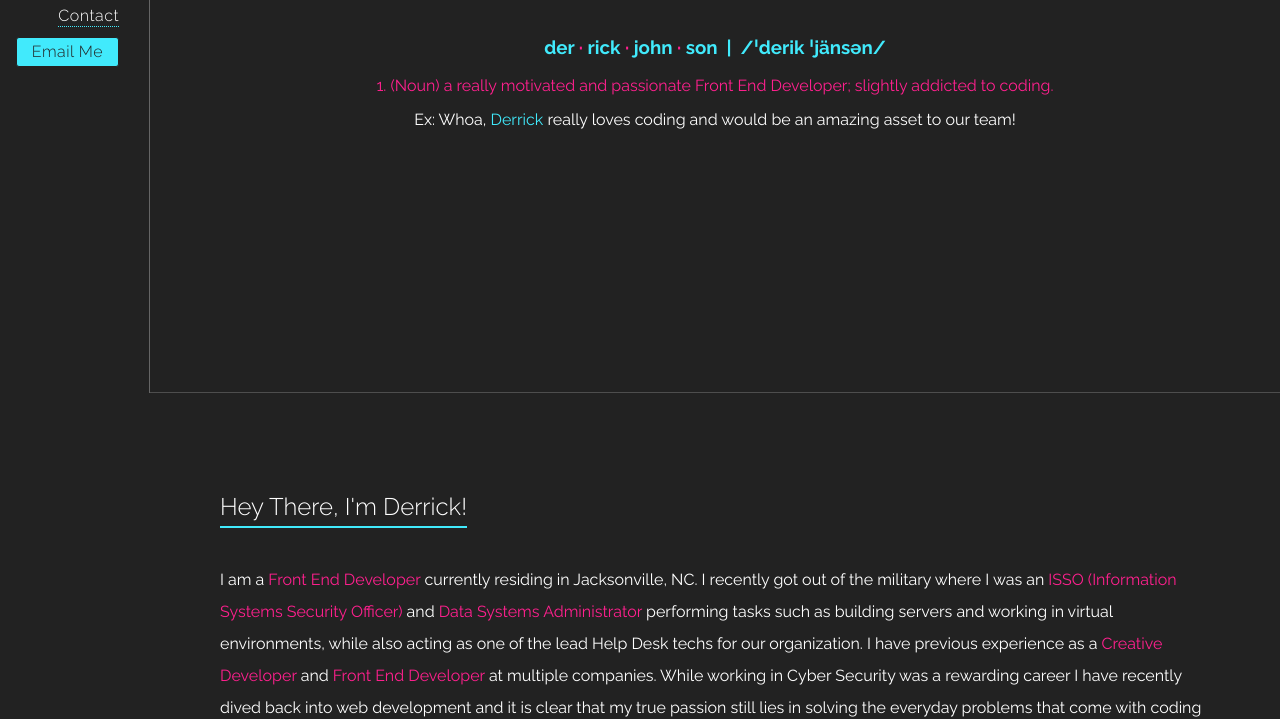
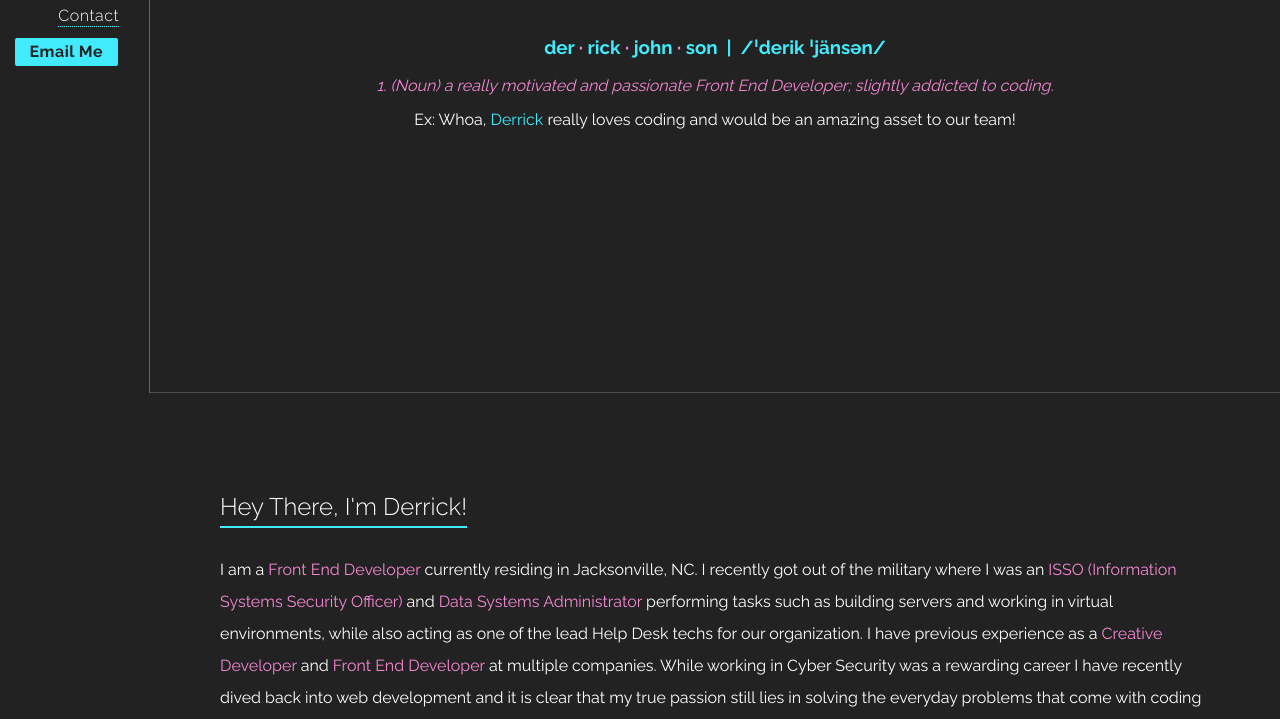
Before and after one commit to dj51234/portfolio-final, a website: page app/index.html in a window 1280 px wide. Shown: the part 407-1126 px from the top of the page. Drawn offline with nearby package versions, Linux system fonts and the light colour scheme.

Commit message:
another color scheme change

```diff
--- a/app/index.html
+++ b/app/index.html
@@ -23,7 +23,7 @@
             <ul class="header__nav">
               <li><a class="header__nav-link" href="#bio">Bio</a></li>
               <li><a class="header__nav-link" href="#portfolio">Portfolio</a></li>
-              <li><a target="_blank" class="header__nav-link"href="assets/images/resume-djohnson-min.pdf" download>Resume</a></li>
+              <li><a target="_blank" class="header__nav-link"href="./dest/images/resume.pdf" download>Resume</a></li>
               <li><a class="header__nav-link" href="#social">Contact</a></li>
               <li><a class="header__nav-link header__nav-link--email" href="mailto:dj51234@yahoo.com">Email Me</a></li>
             </ul>
@@ -45,7 +45,7 @@
           <ul>
             <li><a class="mobile-header__link" href="#bio">Bio</a></li>
             <li><a class="mobile-header__link" href="#portfolio">Portfolio</a></li>
-            <li><a target="_blank" class="mobile-header__link" href="assets/images/resume-djohnson-min.pdf" download>Resume</a></li>
+            <li><a target="_blank" class="mobile-header__link" href="./dest/images/resume.pdf" download>Resume</a></li>
             <li><a class="mobile-header__link" href="#social">Contact</a></li>
             <li><a class="mobile-header__link" href="mailto:dj51234@yahoo.com">Email Me</a></li>
           </ul>
@@ -59,7 +59,7 @@
           <h2 class="section__subtitle">Front End Developer</h2>
           <div class="section__definition">
             <h3>der <span class="dot">·</span> rick <span class="dot">·</span> john <span class="dot">·</span> son&nbsp;&nbsp;|&nbsp;&nbsp;/ˈderik ˈjänsən/</h3>
-            <p>1. (Noun) a really motivated and passionate Front End Developer; slightly addicted to coding.</p>
+            <p><i>1. (Noun) a really motivated and passionate Front End Developer; slightly addicted to coding.</i></p>
             <p>Ex: Whoa, <span>Derrick</span> really loves coding and would be an amazing asset to our team!</p>
           </div>
 
@@ -204,7 +204,7 @@
               <span class="ion-social-codepen"></span>
             </div>
           </a>
-          <a target="_blank" href="assets/images/resume-djohnson-min.pdf" class="boxes__link">
+          <a target="_blank" href="./dest/images/resume.pdf" class="boxes__link">
             <div class="center">
               <span>Resume</span>
               <span class="ion-android-list"></span>
--- a/app/scss/modules/bio.scss
+++ b/app/scss/modules/bio.scss
@@ -7,16 +7,15 @@
     margin: 10px;
 
     img {
-        transform: scale(.5);
+      transform: scale(0.5);
     }
   }
-
 }
 
 .bio-image-container {
   flex: 1;
   .bio-image {
-      background: url('../images/bio-pic.png');
+    background: url("../images/bio-pic.png");
     background-size: cover;
     height: 200px;
     width: 200px;
@@ -37,9 +36,10 @@
     color: $white;
     margin-top: 0;
     font-weight: 300;
-      display:inline-block;
+    display: inline-block;
     border-bottom: 2px solid $blue;
     padding-bottom: 5px;
+    margin-bottom: 10px;
 
     &--margin {
       margin-top: 25px;
--- a/app/scss/modules/globals.scss
+++ b/app/scss/modules/globals.scss
@@ -1,8 +1,8 @@
 $black: #222222;
-$orange: #FF208E;
+$orange: #f687d4;
 $yellow: #d1d646;
-$white: #FFFFFF;
-$blue: #41EAFC;
+$white: #ffffff;
+$blue: #41eafc;
 
 // $black: #32322C;
 // $orange: #39A0ED;
@@ -26,10 +26,11 @@ $blue: #41EAFC;
   box-sizing: border-box;
 }
 
-  html, body {
+html,
+body {
   margin: 0;
   padding: 0;
-    font-family: 'Raleway', sans-serif;
+  font-family: "Raleway", sans-serif;
   background: $black;
   color: $white;
 }
@@ -37,6 +38,6 @@ $blue: #41EAFC;
 a {
   text-decoration: none;
   font-weight: 300;
-    letter-spacing: .5px;
-    transition: all .2s ease-in-out;
+  letter-spacing: 0.5px;
+  transition: all 0.2s ease-in-out;
 }
--- a/app/scss/modules/header.scss
+++ b/app/scss/modules/header.scss
@@ -7,7 +7,7 @@
     overflow: hidden;
     position: fixed;
     display: block;
-      border-right: 1px solid transparentize($white,.7);
+    border-right: 1px solid transparentize($white, 0.7);
   }
   // text-align: right;
 
@@ -22,7 +22,7 @@
     left: 50%;
     transform: translateX(-50%);
     cursor: pointer;
-      transition: .2s;
+    transition: 0.2s;
 
     &:hover {
       border-color: $orange;
@@ -37,10 +37,10 @@
     position: absolute;
     top: 50%;
     left: 50%;
-      transform: translate(-50%,-50%);
+    transform: translate(-50%, -50%);
     margin: 0;
     color: $blue;
-      transition: .2s;
+    transition: 0.2s;
   }
 
   &__nav {
@@ -65,7 +65,7 @@
       position: absolute;
       right: -50px;
       pointer-events: none;
-        transition: all .2s ease-in-out;
+      transition: all 0.2s ease-in-out;
     }
 
     &:hover {
@@ -83,6 +83,7 @@
     padding: 5px 15px;
     background: $blue;
     color: $black;
+    font-weight: 600;
 
     &::after {
       color: $orange;
```
Also changed, not shown: app/scss/main.scss (+17 -17 lines), app/dest/styles/main.css, 2 other files. Lines whose indentation alone changed are shown as unchanged.
